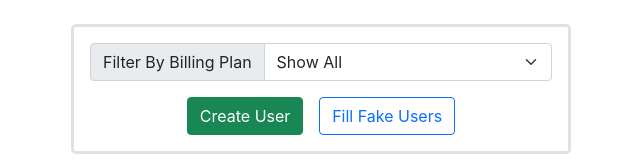
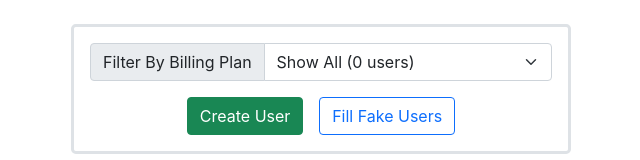
Before and after one commit to OhanyanEdgar/Pinsight_Task, a React (Create React App) app: page / in a window 1280 px wide. Shown: the top 160 px of the page, without its empty margins (319-959 px from the left). Built offline with nearby package versions, Linux system fonts and the light colour scheme.

Commit message:
Added User Counter

```diff
--- a/src/components/UserList.jsx
+++ b/src/components/UserList.jsx
@@ -6,6 +6,7 @@ import { useNavigate } from 'react-router-dom';
 // Actions
 import { fillFakeData } from "../state/actions/usersActions";
 import { setFilterCriterion } from "../state/actions/filterActions";
+import { countUsers } from "../state/actions/usersCountActions";
 // Components
 import User from "./User";
 
@@ -15,16 +16,41 @@ const UserList = () => {
     const dispatch = useDispatch();
     const users = useSelector(state => state.users);
     const filterCriterion = useSelector(state => state.filter)
+    const {all, week, month, year} = useSelector(state => state.counter)
     const [usersToShow, setUsersToShow] = useState([])
+    console.log(all, week, month, year);
+
+    // const [usersCounter, setUsersCounter] = useState({
+    //     all: 0,
+    //     week: 0,
+    //     month: 0,
+    //     year: 0,
+    // })
+
+    // useEffect(() => {
+    //     setUsersCounter({
+    //         all: users.length,
+    //         week: users.filter(user => user.billingPlan.name === 'week').length,
+    //         month: users.filter(user => user.billingPlan.name === 'month').length,
+    //         year: users.filter(user => user.billingPlan.name === 'year').length,
+    //     })
+    // }, [users])
+
+    // console.log(usersCounter);
 
     useEffect(() => {
         handelFilterByBilling(filterCriterion);
+        dispatch(countUsers(users))
     }, [filterCriterion, users])
 
     const handelFilterByBilling = bill => {
         setUsersToShow(bill === "all" && users ||
-        users.filter(user => user.billingPlan.price === Number(bill))
-        )
+            users.filter(user => user.billingPlan.price === Number(bill))
+        );
+    };
+
+    const handleOnSelectChange = e => {
+        dispatch(setFilterCriterion(e.target.value));
     }
 
     return (
@@ -37,13 +63,13 @@ const UserList = () => {
                 <div className="input-group">
                     <label className="input-group-text" htmlFor="billingPlan">Filter By Billing Plan</label>
                     <select className="form-select"id="billingPlan"
-                        onChange={e => dispatch(setFilterCriterion(e.target.value))}
+                        onChange={e => handleOnSelectChange(e)}
                         value={filterCriterion}
                     >
-                        <option value="all">Show All</option>
-                        <option value="100">Week: 100 $</option>
-                        <option value="350">Month: 350 $</option>
-                        <option value="4000">Year: 4000 $</option>
+                        <option value="all">Show All ({all} users)</option>
+                        <option value="100">Week: 100 $ ({week} users)</option>
+                        <option value="350">Month: 350 $ ({month} users)</option>
+                        <option value="4000">Year: 4000 $ ({year} users)</option>
                 </select>
                 </div>
 
--- /dev/null
+++ b/src/state/actions/usersCountActions.js
@@ -0,0 +1,12 @@
+
+export const types = {
+    COUNT_USERS: "COUNT_USERS",
+};
+
+// counterProp is an object that contains all users &
+export const countUsers = users => {
+    return {
+        type: types.COUNT_USERS,
+        payload: users,
+    }
+}
--- a/src/state/reducers/editUserReducer.js
+++ b/src/state/reducers/editUserReducer.js
@@ -3,7 +3,7 @@
 import { types } from "../actions/editUserActions";
 
 
-const editUserReducer = (state = {}, action) => {
+export const editUserReducer = (state = {}, action) => {
     switch(action.type){
       case types.EDIT_USER:
           return action.payload;
@@ -11,5 +11,3 @@ const editUserReducer = (state = {}, action) => {
         return state;
     };
 };
-
-export default editUserReducer;
--- a/src/state/reducers/filterReducers.js
+++ b/src/state/reducers/filterReducer.js
@@ -2,7 +2,7 @@
 // Important
 import { types } from "../actions/filterActions";
 
-export const filterReducer = (state = "", action) => {
+export const filterReducer = (state = "all", action) => {
     switch (action.type){
         case types.FILTER_CRITERION:
             return action.payload;
--- a/src/state/reducers/index.js
+++ b/src/state/reducers/index.js
@@ -3,13 +3,15 @@
 import { combineReducers } from "redux";
 // Reducers
 import usersReducer from "./usersReducer";
-import editUserReducer from "./editUserReducer";
-import { filterReducer } from "./filterReducers";
+import { editUserReducer } from "./editUserReducer";
+import { filterReducer } from "./filterReducer";
+import { userCountReducer } from "./usersCountReducer";
 
 const rootReducer = combineReducers({
     users: usersReducer,
     editUser: editUserReducer,
     filter: filterReducer,
+    counter: userCountReducer,
 })
 
 export default rootReducer;
--- /dev/null
+++ b/src/state/reducers/usersCountReducer.js
@@ -0,0 +1,18 @@
+
+// Important
+import { types } from "../actions/usersCountActions";
+
+export const userCountReducer = (state = {}, action) => {
+    const users = action.payload
+    switch(action.type) {
+        case types.COUNT_USERS:
+            return ({
+                all: users.length,
+                week: users.filter(user => user.billingPlan.name === 'week').length,
+                month: users.filter(user => user.billingPlan.name === 'month').length,
+                year: users.filter(user => user.billingPlan.name === 'year').length,
+            })
+        default:
+            return state;
+    }
+}
```
